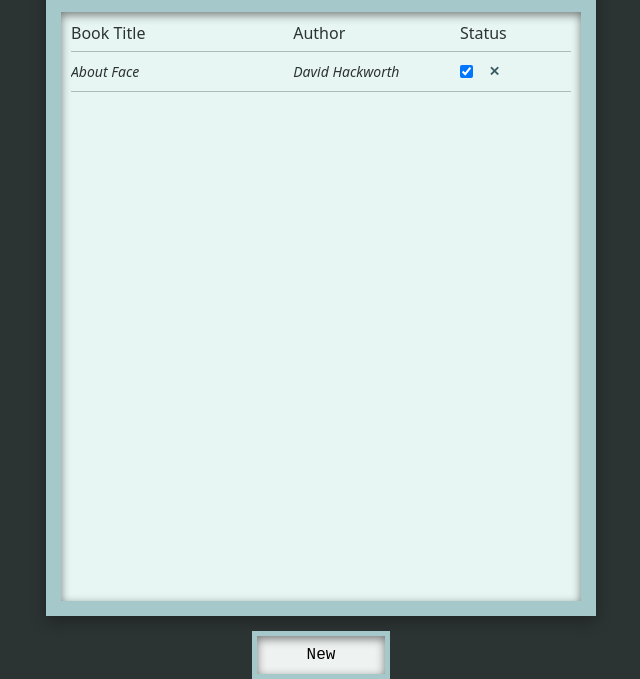
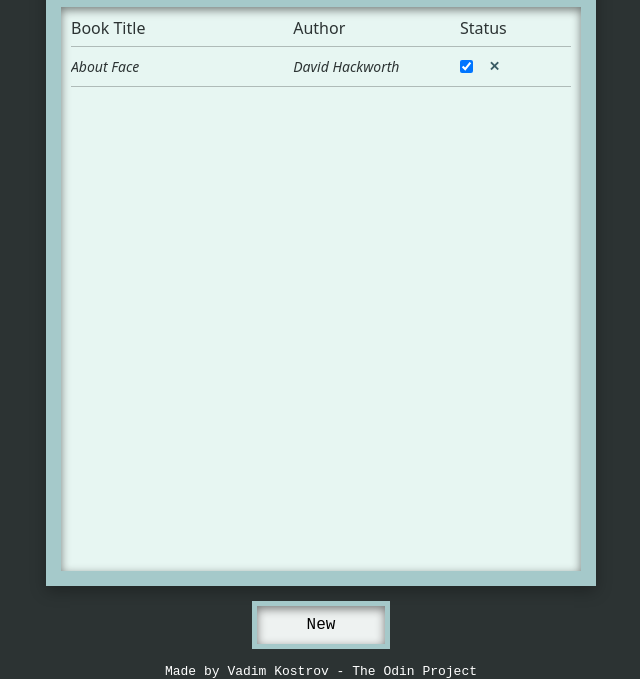
Before and after one commit to Tiyoriyo/library, a plain HTML site: page index.html in a window 1280 px wide. Shown: the part 121-800 px from the top of the page, without its empty margins (319-959 px from the left). Drawn offline with Linux system fonts and the light colour scheme.

Commit message:
Add signature to html

```diff
--- a/index.html
+++ b/index.html
@@ -24,5 +24,6 @@
         </div>
     </div>
     <button class="newItem" id="newButton">New</button>
+    <p>Made by Vadim Kostrov - The Odin Project</p>
 </body>
 </html>
--- a/style.css
+++ b/style.css
@@ -4,9 +4,15 @@
     font-family: system-ui, -apple-system, BlinkMacSystemFont, 'Segoe UI', Roboto, Oxygen, Ubuntu, Cantarell, 'Open Sans', 'Helvetica Neue', sans-serif;
 }
 
+p {
+    font-family: monospace;
+    color: white;
+}
+
 body {
     background-color: #2C3333;
     display: flex;
+    gap: 15px;
     flex-direction: column;
     justify-content: center;
     align-items: center;
@@ -144,7 +150,6 @@ input[type='checkbox'] {
 }
 
 .newItem {
-    margin-top: 15px;
     appearance: none;
     -moz-appearance: none;
     padding: 10px 50px;
```
